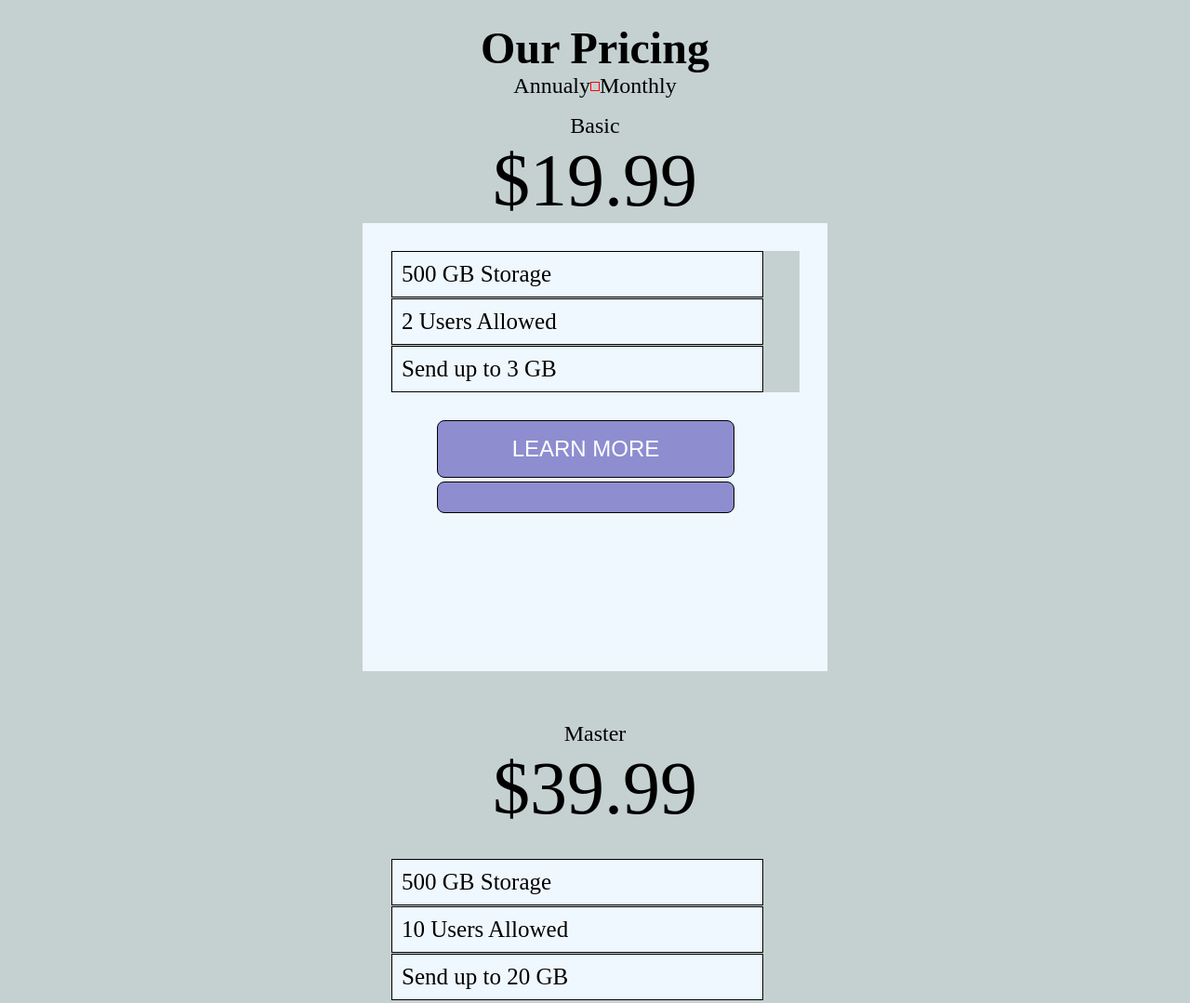
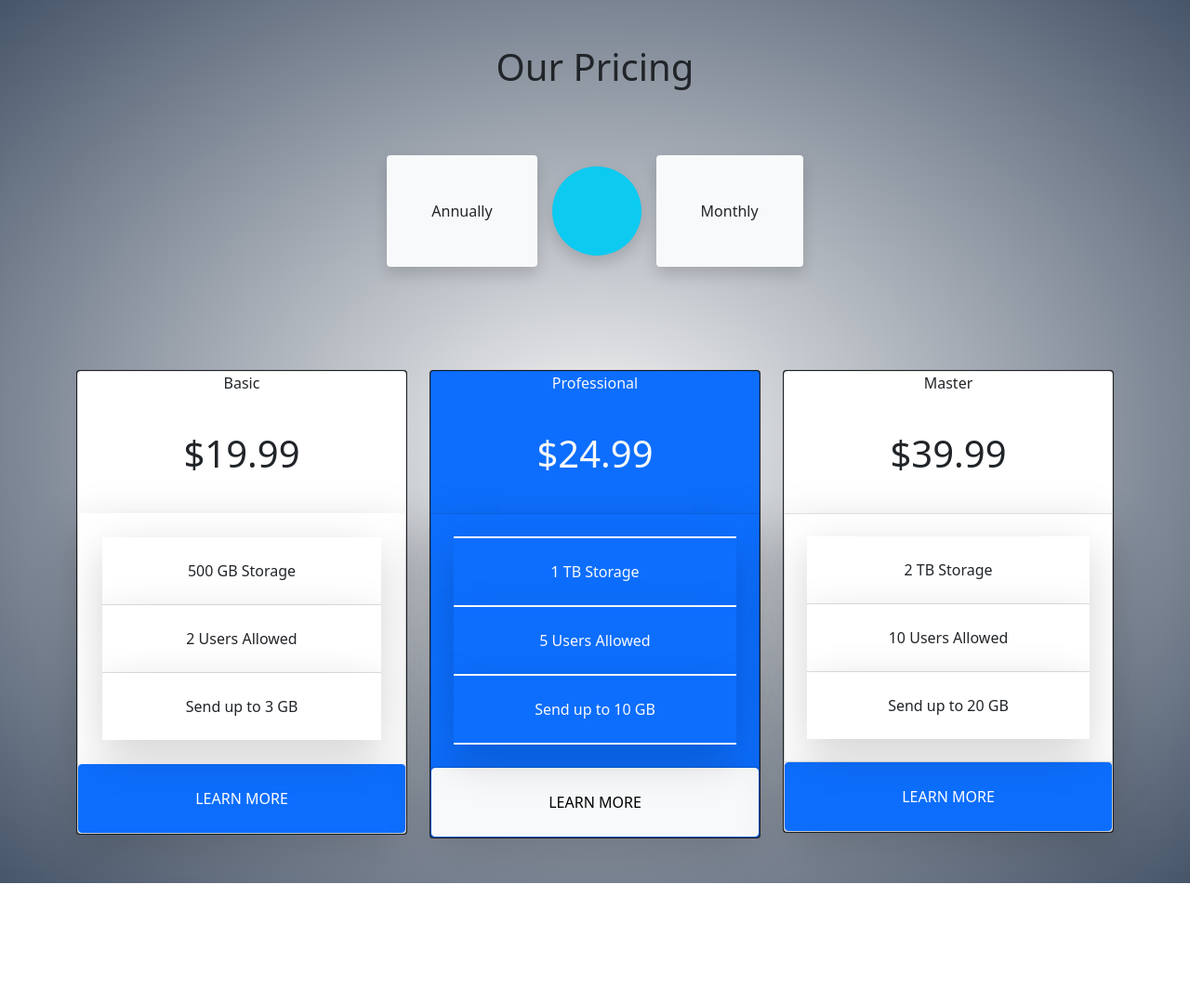
Before and after one commit to KenOGBAJI/price-list, a plain HTML site: page index.html in a window 1280 px wide. Shown: the top 1079 px of the page at 93% size. After the commit the page ends 950 px from the top, so only its background shows below. Drawn offline with nearby package versions, Linux system fonts and the light colour scheme.

Commit message:
little corection

```diff
--- a/index.html
+++ b/index.html
@@ -6,49 +6,82 @@
   <meta name="viewport" content="width=device-width, initial-scale=1.0">
   <title>Pricing Component</title>
   <link rel="stylesheet" href="style.css">
+  <link href="https://cdn.jsdelivr.net/npm/bootstrap@5.0.2/dist/css/bootstrap.min.css" rel="stylesheet" integrity="sha384-EVSTQN3/azprG1Anm3QDgpJLIm9Nao0Yz1ztcQTwFspd3yD65VohhpuuCOmLASjC" crossorigin="anonymous">
 
 </head>
 <body>
+  <div class="bg-gradient"></div>
+  <div class="div">
+   <header>
+     <div class="h1 p-5 text-center">Our Pricing</div>
+     <div class="d-flex align-items-center justify-content-center" style="height: 150px;">
+       <div class="p-5 m-2 bg-light text-dark shadow rounded-2">Annually</div>
+       <div class="p-5 m-2 bg-info text-dark shadow rounded-5" style="border-radius: 50px;"></div>
+       <div class="p-5 m-2 bg-light text-dark shadow rounded-2">Monthly</div>
+   </div>
+   </header>
 
+ <br>
+ <br>
+   <div class="section p-5">
      <div class="container">
-    <h1>Our Pricing</h1>
-    <div>
-      <div class="price">
-        <p>Annualy</p>
-        <div class="t"></div>
-        <p>Monthly</p>
+       <div class="row text-center">
+         <div class="col-md">
+           <div class="card bg-dark text-light">
+             <div class="card bg-body text-center">
+               <div class="p mb-3 text-dark">Basic
+               </div>
+               <div class="h1 p-4 card-title mb-3 text-dark"> $19.99 </div>
+               <ul class="p-4 list-group list-group-flush shadow-lg" style="border: 2px solid white;">
+                 <li class="p-4 shadow-lg list-group-item">500 GB Storage</li>
+                 <li class="p-4 shadow-lg list-group-item">2 Users Allowed</li>
+                 <li class="p-4 shadow-lg list-group-item">Send up to 3 GB</li>
+               </ul>
+               <a href="#" class="p-4 shadow-lg btn btn-primary">LEARN MORE</a>
              </div>
            </div>
-    <div class="basic1">
-      <p class="basic2">Basic</p>
-      <p class="basic3">$19.99</p>
-
-      <ul class="list-items">
-         <li>500 GB Storage</li>
-         <li>2 Users Allowed</li>
-        <li>Send up to 3 GB</li>
-      </ul>
-       <button class="button">LEARN MORE<button>
          </div>
            <br>
            <br>
-    <div class="container1">
-      <div class="second">
-        <p class="basic2">Master</p>
-        <p class="basic3">$39.99</p>
-
-        <ul class="list-items">
-           <li>500 GB Storage</li>
-           <li>10 Users Allowed</li>
-          <li>Send up to 20 GB</li>
+         <div class="col-md">
+           <div class="card bg-dark text-light">
+             <div class="card bg-primary text-center">
+               <div class="p mb-3">Professional
+               </div>
+               <div class="h1 p-4 card-title mb-3"> $24.99 </div>
+               <ul class="p-4 shadow-lg bg-primary list-group list-group-flush">
+                 <li class="p-4 shadow-lg list-group-item bg-primary text-light" style="border-bottom: 2px solid white; border-top: 2px solid white;">1 TB Storage</li>
+                 <li class="p-4 shadow-lg list-group-item bg-primary text-light" style="border-bottom: 2px solid white;">5 Users Allowed</li>
+                 <li class="p-4 shadow-lg list-group-item bg-primary text-light" style="border-bottom: 2px solid white;">Send up to 10 GB</li>
                </ul>
-         <button class="button">LEARN MORE<button>
+               <a href="#" class="p-4 shadow-lg btn btn-light">LEARN MORE</a>
+             </div>
+           </div>
+         </div>
+         <br>
+         <br>
+         <div class="col-md">
+           <div class="card bg-dark text-light">
+             <div class="card bg-body text-center">
+               <div class="p mb-3 text-dark">Master
+               </div>
+               <div class="h1 p-4 card-title mb-3 text-dark"> $39.99 </div>
+               <ul class="p-4 shadow-lg list-group list-group-flush">
+                 <li class="p-4 shadow-lg list-group-item">2 TB Storage</li>
+                 <li class="p-4 shadow-lg list-group-item">10 Users Allowed</li>
+                 <li class="p-4 shadow-lg list-group-item">Send up to 20 GB</li>
+               </ul>
+               <a href="#" class="p-4 shadow-lg btn btn-primary">LEARN MORE</a>
+             </div>
+           </div>
+         </div>
+       </div>
      </div>
    </div>
   </div>
 
 
 
-
+  <script src="https://cdn.jsdelivr.net/npm/bootstrap@5.0.2/dist/js/bootstrap.bundle.min.js" integrity="sha384-MrcW6ZMFYlzcLA8Nl+NtUVF0sA7MsXsP1UyJoMp4YLEuNSfAP+JcXn/tWtIaxVXM" crossorigin="anonymous"></script>
 </body>
 </html>
--- a/style.css
+++ b/style.css
@@ -2,102 +2,8 @@
   margin: 0;
   padding: 0;
   box-sizing: border-box;
-  background-color: rgb(197, 209, 209);
 }
 
-.container {
-  margin:auto;
-  font-size: 1.5rem;
-  align-items: center;
-  justify-items: center;
-
+.div {
+  background-image: radial-gradient(whitesmoke, #475569);
 }
-
-
-.t {
-  width: 10px;
-  height: 10px;
-  border: 1px solid red;
-}
-
-.price {
-  display: flex;
-  align-items: center;
-  justify-content: space-around;
-  margin-bottom: 1rem;
-}
-
- .basic1 {
-  margin: top 1.5em;;
-  width: 500px;
-  height: 600px;
-  background-color: aliceblue;
-}
-
-.basic1 .basic2 {
-  text-align: center;
-  font-size: 1.5rem;
-}
-
-.basic1 .basic3 {
-  text-align: center;
-  font-size: 5rem;
-}
-
-ul li {
-  list-style: none;
-  border: 1px solid;
-  padding: 10px;
-  width: 400px;
-  height: 50px;
-  margin: 1px;
-  text-decoration: none;
-  font-size: 25px;
-  font-weight: 500;
-  background-color: aliceblue;
-  overflow: hidden;
-}
-
-.list-items {
-  border: 1.5rem;
-  margin: 30px;
-}
-
-button {
-  width: 20rem;
-  padding: 1rem;
-  border: 1px solid black;
-  font-size: 1.5rem;
-  margin-left: 5rem;
-  border-radius: 8px;
-}
-
-
-button {
-  background-color: rgb(141, 141, 208);
-  color: white;
-}
-
-.container {
-  align-items: center;
-  margin-top: 1.5rem;
-}
-
-
-
-.second .basic2 {
-  text-align: center;
-  font-size: 1.5rem;
-}
-
-.second .basic3 {
-  text-align: center;
-  font-size: 5rem;
-}
-
-.container .container1 {
-  margin: top 1.5em;;
-  width: 500px;
-  height: 600px;
-  background-color: rgb(94, 144, 188);
-}
```
Lines whose indentation alone changed are shown as unchanged.
